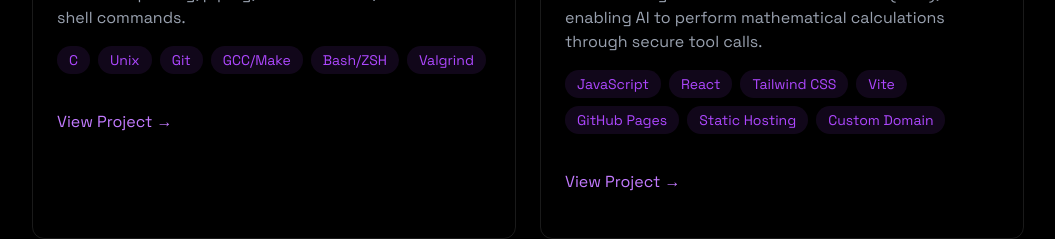
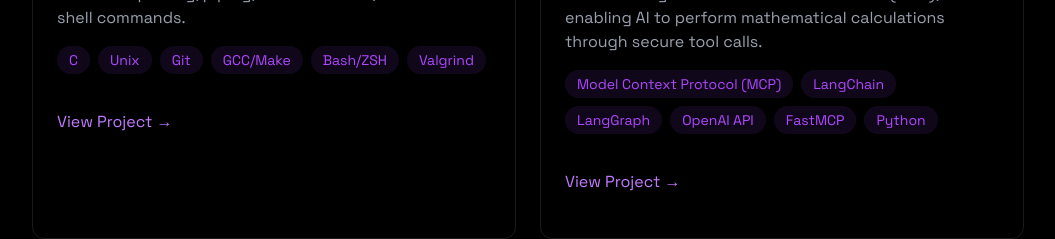
Before and after one commit to RMahshie/ryan-mahshie-portfolio, a React (Vite) app: page / in a window 1280 px wide. Shown: the part 2765-3004 px from the top of the page, without its empty margins (112-1167 px from the left). Built offline with nearby package versions, Linux system fonts and the light colour scheme; no server answers.

Commit message:
fixed technologies

```diff
--- a/src/components/sections/Projects.jsx
+++ b/src/components/sections/Projects.jsx
@@ -179,7 +179,7 @@ export const Projects = () => {
                             (MCP), enabling AI to perform mathematical calculations through secure tool calls.
                         </p>
                         <div className="flex flex-wrap gap-2 mb-4">
-                            {["JavaScript", "React", "Tailwind CSS", "Vite", "GitHub Pages", "Static Hosting", "Custom Domain"].map((tech, key) => (
+                            {["Model Context Protocol (MCP)", "LangChain", "LangGraph", "OpenAI API", "FastMCP", "Python"].map((tech, key) => (
                                 <span
                                     key={key}
                                     className="bg-purple-500/10 text-purple-500 py-1 px-3 rounded-full text-sm hover:bg-purple-500/20
```
